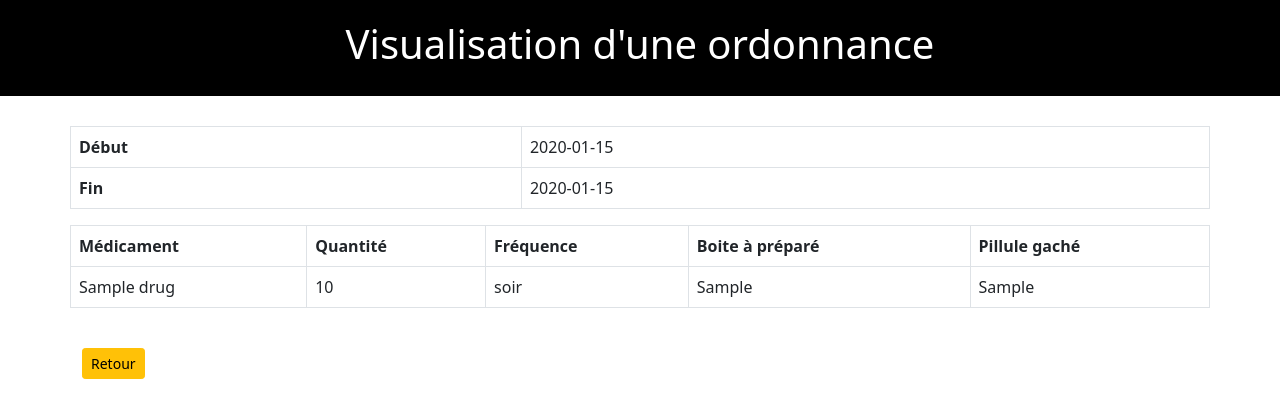
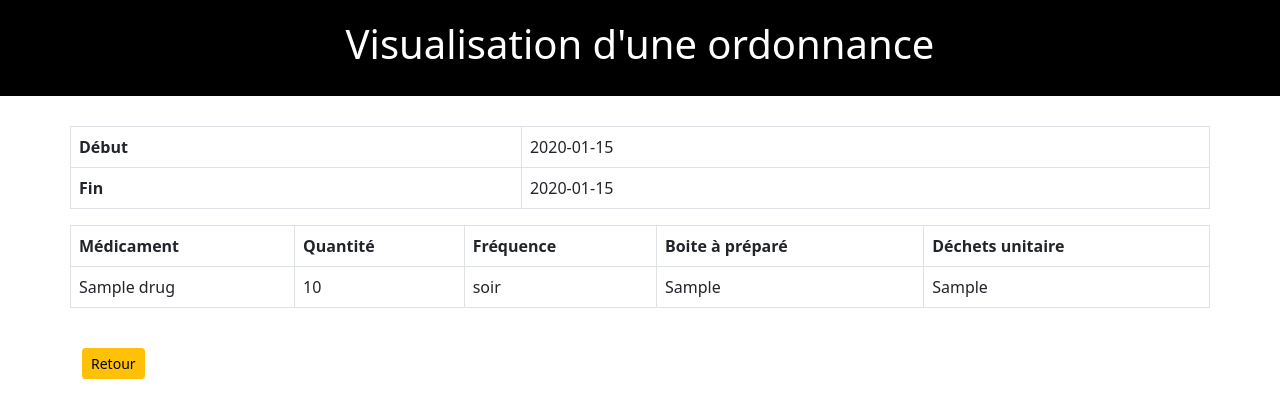
Before and after one commit to jeanpierreDuman/tmparkinson, a Symfony app: template templates/prescription/show.html.twig in a window 1280 px wide. Shown: the part 56-474 px from the top of the page. Run offline with Twig, Linux system fonts and the light colour scheme; the template is opened without the code that fills it: most values are stand-ins (such as "Sample title", 1, 10 or a date in 2020); some libraries are stand-ins or nearby versions.

Commit message:
update label pill waste

```diff
--- a/templates/prescription/show.html.twig
+++ b/templates/prescription/show.html.twig
@@ -23,7 +23,7 @@
             <td><b>Fréquence</b></td>
             {% if prescription.status is not null %}
                 <td><b>Boite à préparé</b></td>
-                <td><b>Pillule gaché</b></td>
+                <td><b>Déchets unitaire</b></td>
             {% endif %}
         </tr>
         {% for pLine in prescription.prescriptionLines %}
```
